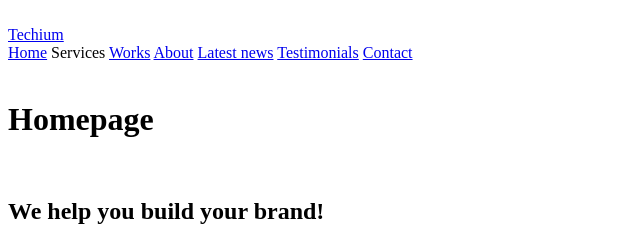
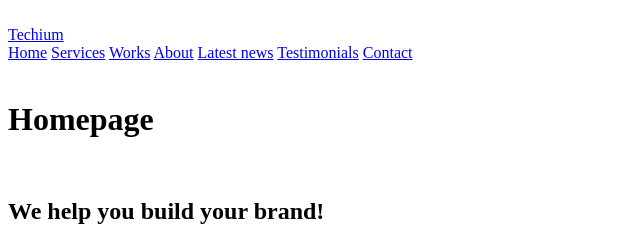
Before and after one commit to juancalpz23/holbertonschool-web_front_end, a plain HTML site: page html_advanced/20-index.html in a window 1280 px wide. Shown: the top 240 px of the page, 0-640 px from the left. Drawn offline with Linux system fonts and the light colour scheme.

Commit message:
Fixed services link

```diff
--- a/html_advanced/20-index.html
+++ b/html_advanced/20-index.html
@@ -22,7 +22,7 @@
             </div>
             <nav>
                 <a href="/">Home</a>
-                <a herf="#services">Services</a>
+                <a href="#services">Services</a>
                 <a href="#works">Works</a>
                 <a href="#about">About</a>
                 <a href="#latest_news">Latest news</a>
```
